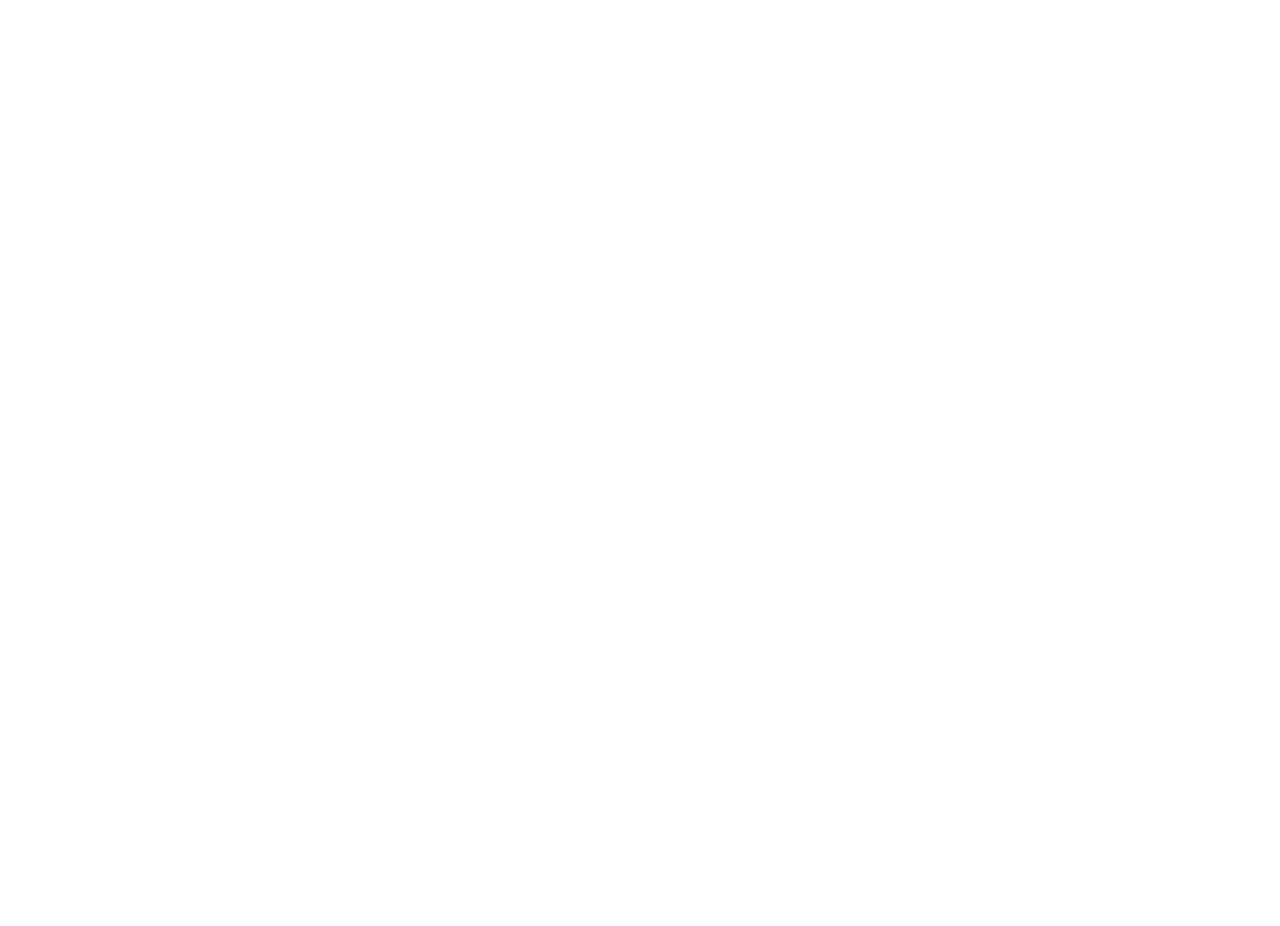
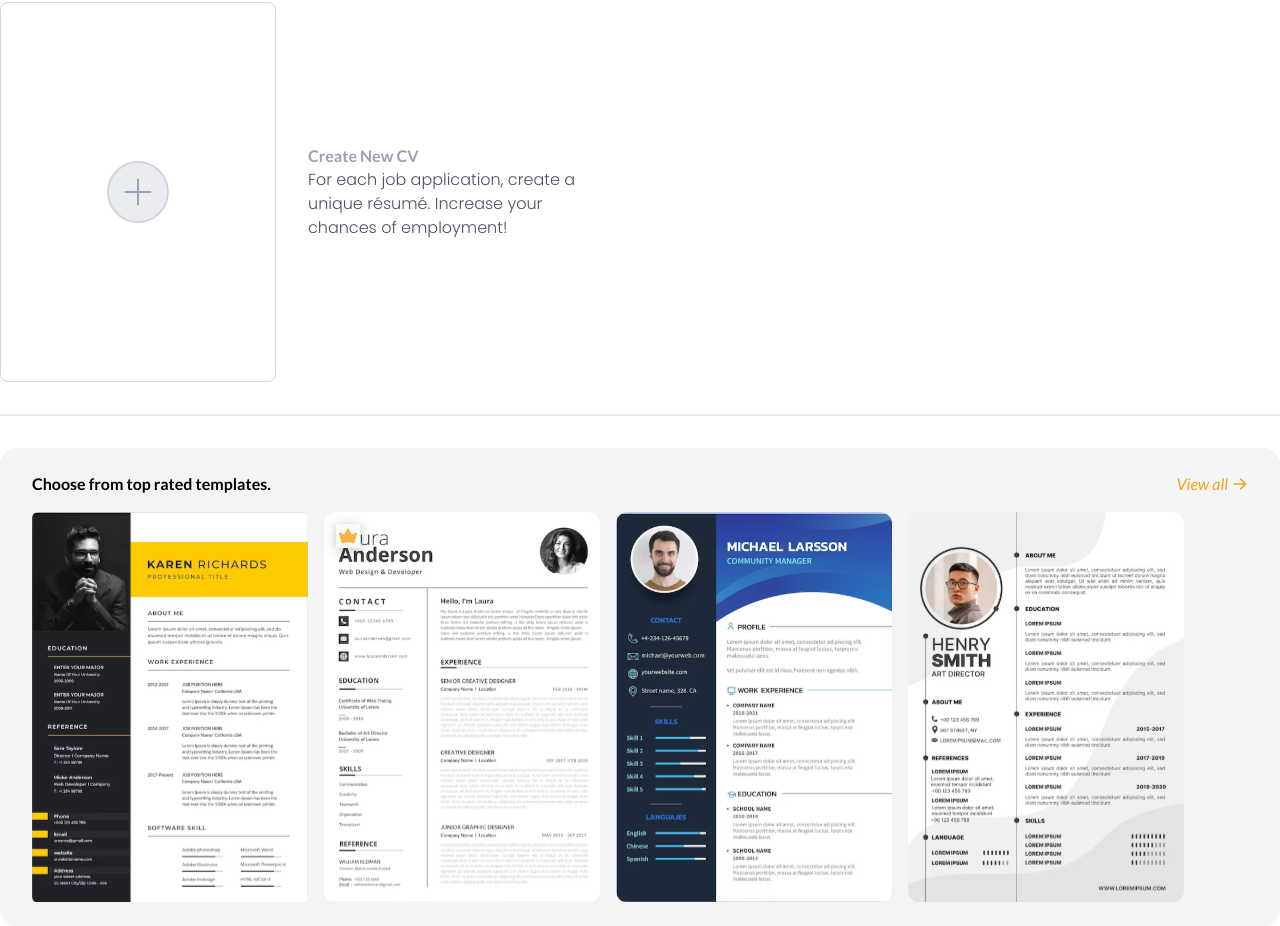
Before and after one commit to Lycan-Xx/test-4, a React (Vite) app: page / in a window 1280 px wide. Shown: the part 336-1262 px from the top of the page. Before the commit the page ends 800 px from the top, so only its background shows below. Built offline with nearby package versions, Linux system fonts and the light colour scheme.

Commit message:
Welcome page desktop page

```diff
--- a/src/App.jsx
+++ b/src/App.jsx
@@ -1,7 +1,7 @@
 import React from "react"
 import "../src/index.css"
 // import { createBrowserRouter, RouterProvider } from "react-router-dom"
-import Homepage from "./pages/Homepage"
+import Homepage from "./components/pages/Homepage"
 import ChoosePaymentMethods from "./components/PopUps/ChoosePaymentMethods"
 import GenerateCV from "./components/PopUps/GenerateCV"
 import DowngradePopup from "./components/PopUps/DowngradePopup"
@@ -9,10 +9,10 @@
 function App() {
  return (
   <div className="w-full mx-auto flex items-center justify-center">
-     {/* <Homepage /> */}
+     <Homepage />
      {/* <ChoosePaymentMethods /> */}
        {/* <GenerateCV /> */}
-       <DowngradePopup />
+       {/* <DowngradePopup /> */}
   </div>
  )
 }
--- a/src/components/MyCVs.jsx
+++ b/src/components/MyCVs.jsx
@@ -42,13 +42,13 @@
      </div>
     </article>
     <article className="flex flex-col bg-gray-100 mt-[32px] rounded-2xl py-[24px] px-[32px]">
-     <header className="flex flex-row w-full justify-between">
+     <header className="flex flex-row w-full justify-between pb-4">
       <h5 className="text-base font-bold">Choose from top rated templates.</h5>
       <i className="flex flex-row items-center text-primary gap-1 hover:cursor-pointer">
        View all <HiArrowRight />{" "}
       </i>
-      </header>
-      <TopRatedTemplates />
+     </header>
+     <TopRatedTemplates />
     </article>
    </section>
   </main>
--- a/src/components/TopRatedTemplates.jsx
+++ b/src/components/TopRatedTemplates.jsx
@@ -1,10 +1,14 @@
-import React from 'react'
-// import TopRatedTemplatesData from "../data/ceevies.js"
+import React from "react"
+import { topRatedTemplates } from "../data/templates"
 
 const TopRatedTemplates = () => {
-  return (
-    <div>TopRatedTemplates</div>
-  )
+  return <section className="flex flex-row gap-4">
+    {topRatedTemplates.map((item) => {
+      return (
+        <img key={item.id}  src={item.template } alt="" />
+     )
+   })}
+ </section>
 }
 
 export default TopRatedTemplates
--- a/src/pages/Homepage.jsx
+++ b/src/components/pages/Homepage.jsx
@@ -1,6 +1,6 @@
 import React from "react"
-import Header from "../components/Header"
-import MyCVs from "../components/MyCVs"
+import Header from "../Header"
+import MyCVs from "../MyCVs"
 
 const Homepage = () => {
   return <div>
--- a/src/data/templates.js
+++ b/src/data/templates.js
@@ -2,16 +2,17 @@
 import Template2 from "../assets/Templates/Template2.svg"
 import Template3 from "../assets/Templates/Template3.svg"
 import Template4 from "../assets/Templates/Template4.svg"
-import Template5 from "../assets/Templates/Template5.svg"
 
 export const topRatedTemplates = [
  {
   id: 1,
   template: Template1,
+  premium: false,
  },
  {
   id: 2,
-  template: Template2,
+   template: Template2,
+  premium: true,
  },
  {
   id: 3,
@@ -21,8 +22,5 @@
   id: 4,
   template: Template4,
  },
- {
-  id: 5,
-  template: Template5,
- },
+
 ]
```
Also changed, not shown: src/components/pages/CoverLetter.jsx (renamed from src/pages/CoverLetter.jsx), src/components/pages/CreateCV.jsx (renamed from src/pages/CreateCV.jsx), src/components/pages/PaymentHistory.jsx (renamed from src/pages/PaymentHistory.jsx), src/components/pages/Settings.jsx (renamed from src/pages/Settings.jsx), src/components/pages/Templates.jsx (renamed from src/pages/Templates.jsx), src/components/pages/UpgradeSubscription.jsx (renamed from src/pages/UpgradeSubscription.jsx).
